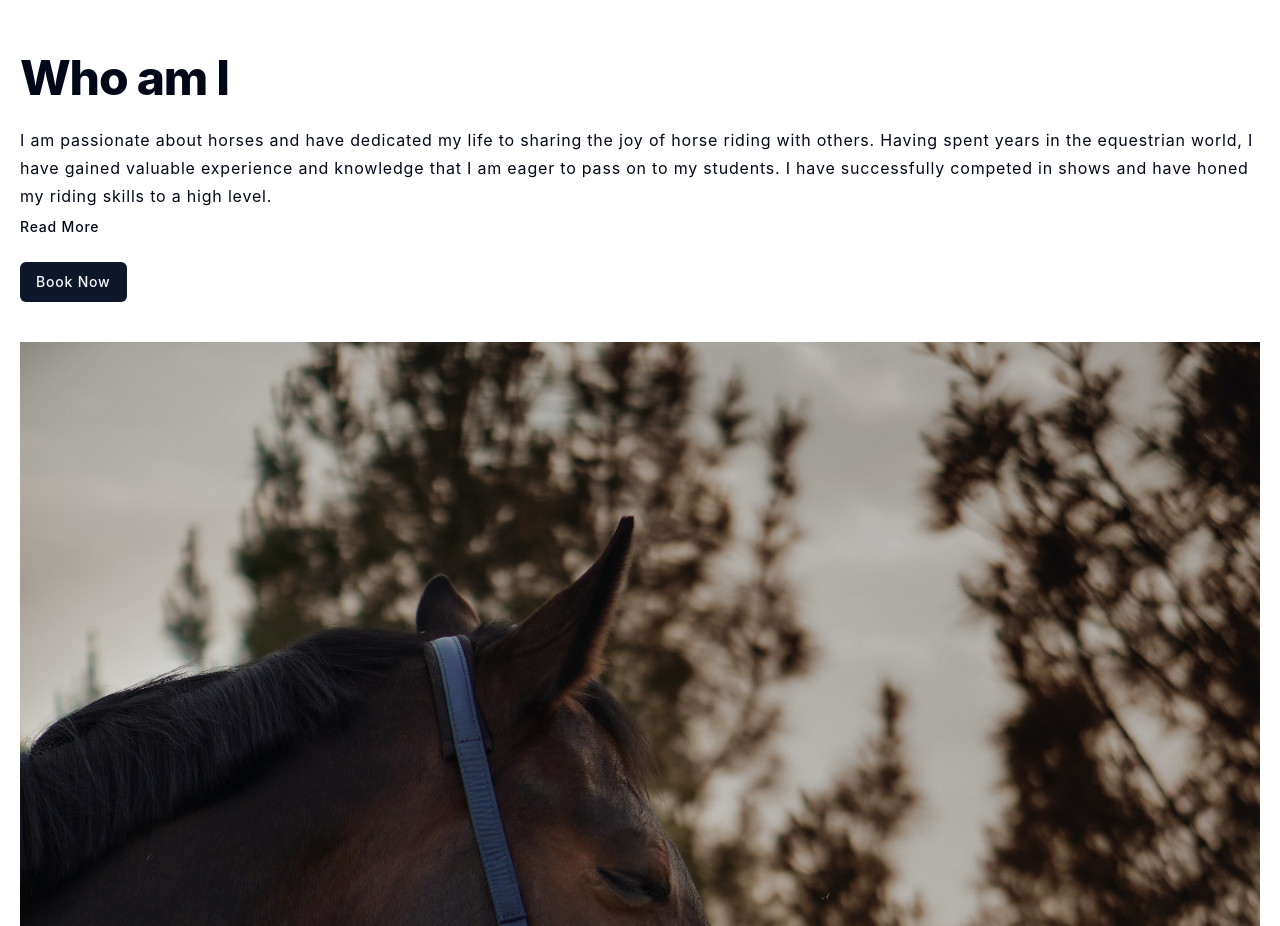
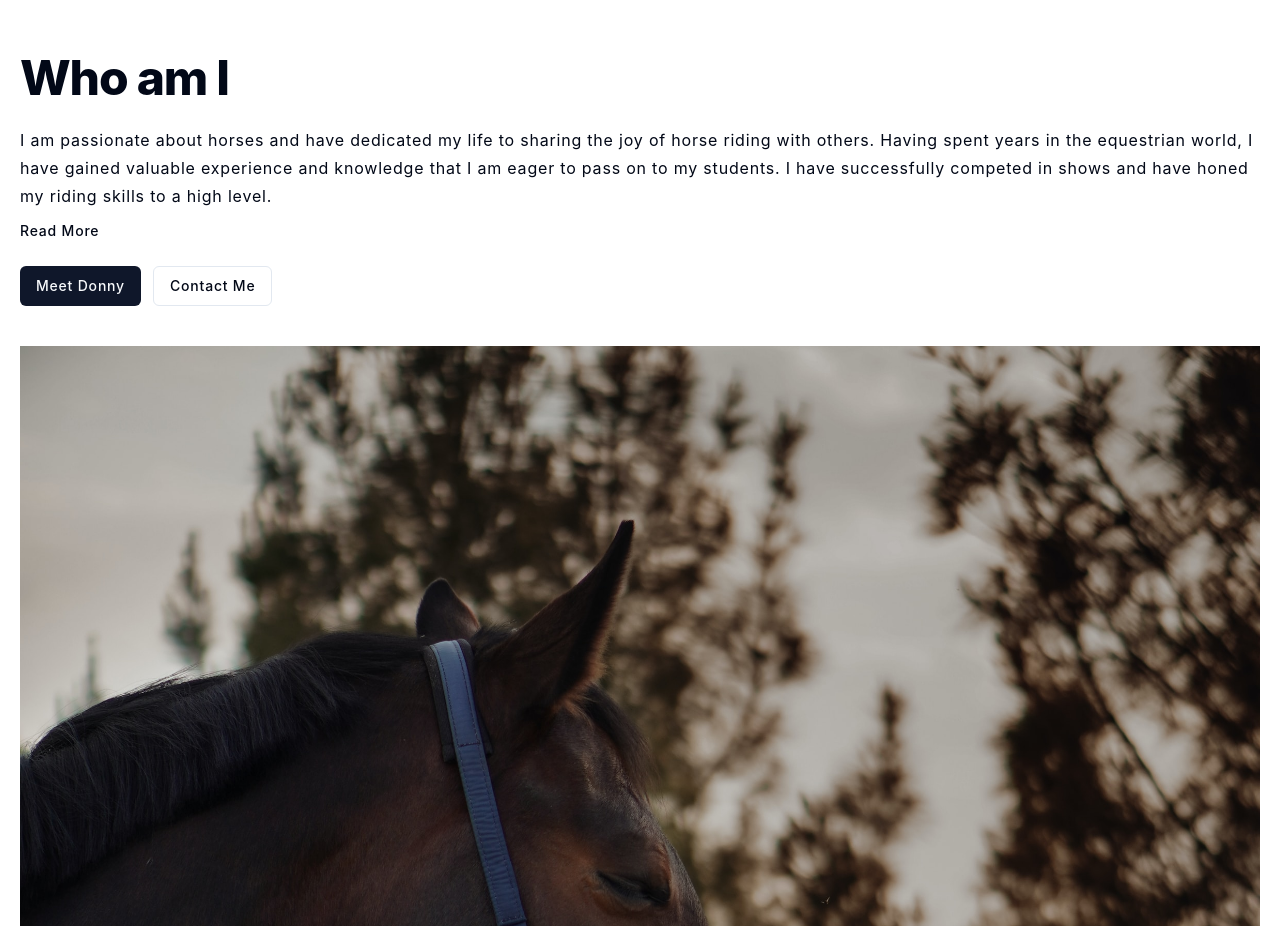
Before and after one commit to MeatBoyed/MabeffiEquestrian, an Astro site in the folder client/: page / in a window 1280 px wide. Shown: the part 3260-4186 px from the top of the page. Built offline with nearby package versions, Linux system fonts and the light colour scheme; Astro itself is replaced by a stand-in of ours.

Commit message:
fix: Who Am I action buttons corrected

```diff
--- a/client/package.json
+++ b/client/package.json
@@ -13,6 +13,7 @@
     "@astrojs/check": "^0.4.0",
     "@astrojs/react": "^3.0.9",
     "@astrojs/tailwind": "^5.1.0",
+    "@radix-ui/react-collapsible": "^1.0.3",
     "@radix-ui/react-slot": "^1.0.2",
     "@types/react": "^18.2.47",
     "@types/react-dom": "^18.2.18",
--- a/client/src/components/WhoAmI.astro
+++ b/client/src/components/WhoAmI.astro
@@ -10,7 +10,7 @@ import WhoAmIBodyText from "../ui/WhoAmIBodyText"
   <!-- Left Content -->
   <div class="flex w-full flex-col items-start justify-center gap-6">
     <Typography variant={"h1"} className="">Who am I</Typography>
-    <div class="flex flex-col items-start justify-center gap-1">
+    <div class="flex flex-col items-start justify-center gap-2">
       <Typography variant={"p"} className="">
         I am passionate about horses and have dedicated my life to sharing the
         joy of horse riding with others. Having spent years in the equestrian
@@ -21,7 +21,10 @@ import WhoAmIBodyText from "../ui/WhoAmIBodyText"
       <WhoAmIBodyText client:load />
     </div>
 
-    <Button>Book Now</Button>
+    <div class="flex justify-center items-center gap-3">
+    <Button>Meet Donny</Button>
+    <Button variant={"outline"}>Contact Me</Button>
+    </div>
   </div>
 
   <ResponsiveImage
```
Also changed, not shown: 1 other file.
